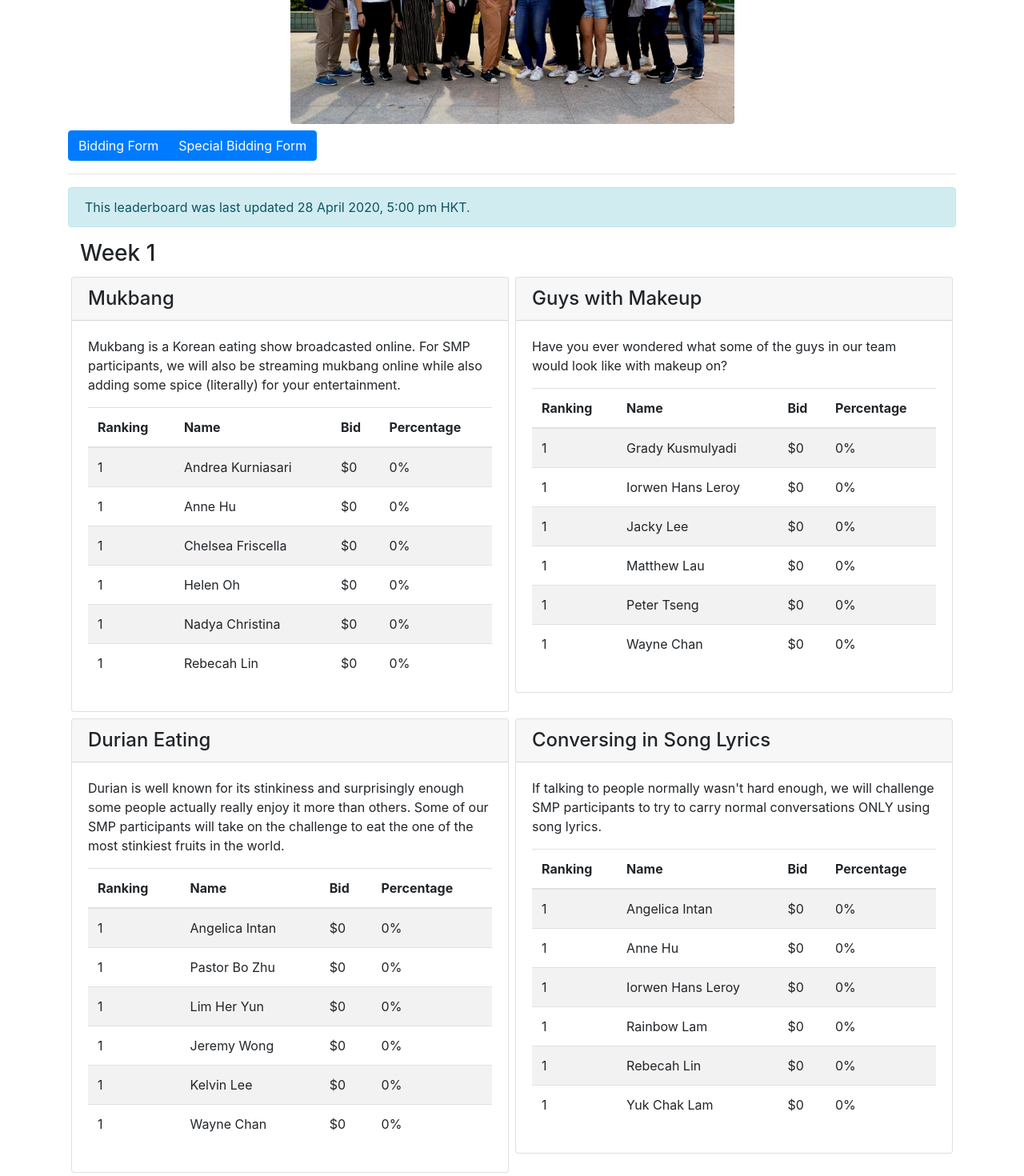
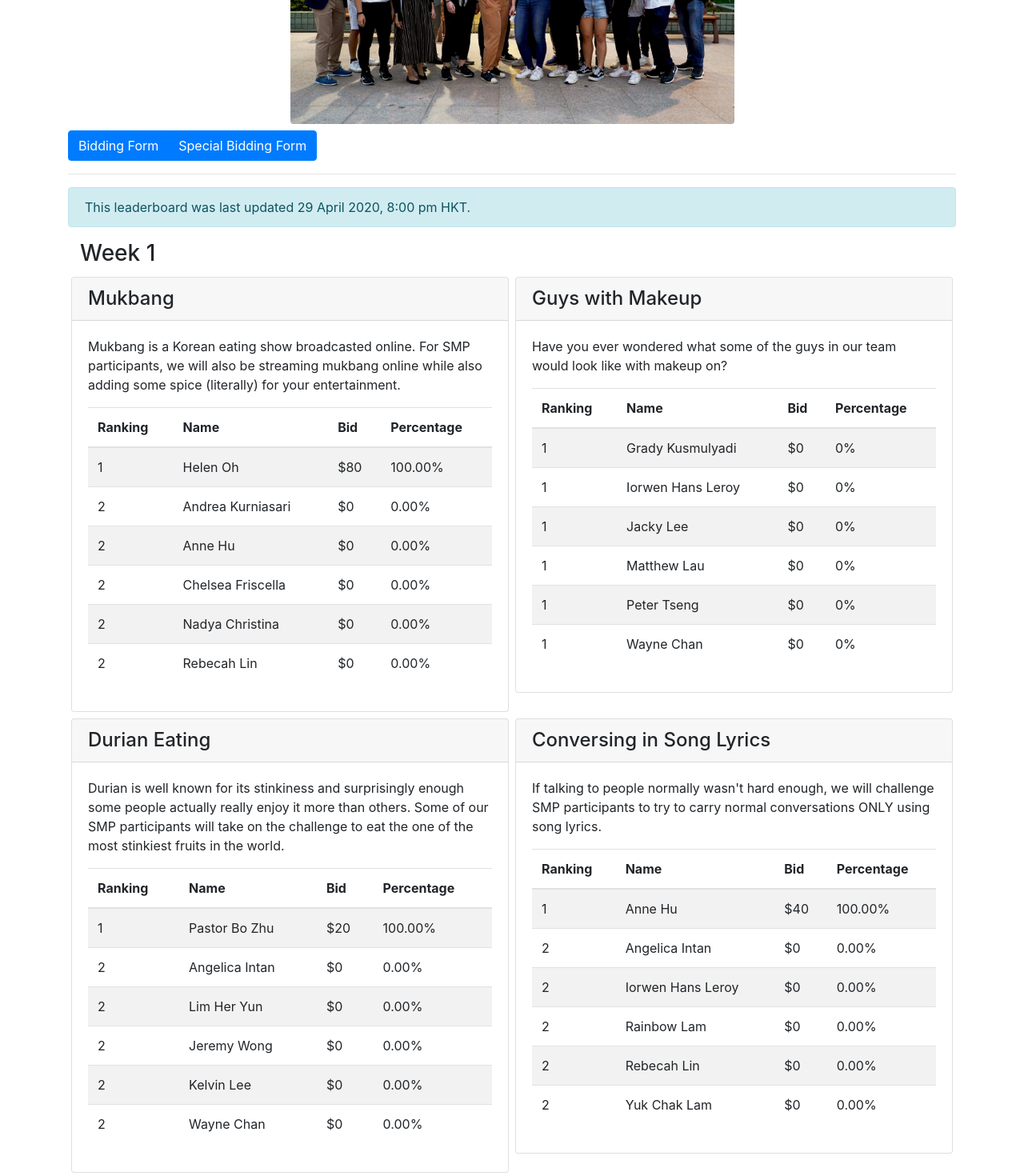
Before and after one commit to smp2020/smp2020.github.io, a React (Create React App) app: page / in a window 1280 px wide. Shown: the part 543-2013 px from the top of the page at 80% size. Built offline with nearby package versions, Linux system fonts and the light colour scheme.

Commit message:
Update bids

```diff
--- a/src/App.js
+++ b/src/App.js
@@ -5,7 +5,7 @@ import data from './data';
 
 class App extends Component {
   state = {
-    lastUpdated: '28 April 2020, 5:00 pm HKT',
+    lastUpdated: '29 April 2020, 8:00 pm HKT',
     currentWeek: 1,
     weeks: data,
     churchUrl: 'https://hongkong.hmcc.net/',
--- a/src/data.js
+++ b/src/data.js
@@ -7,7 +7,7 @@ const data = [
         { person: 'Andrea Kurniasari', bid: 0 },
         { person: 'Anne Hu', bid: 0 },
         { person: 'Chelsea Friscella', bid: 0 },
-        { person: 'Helen Oh', bid: 0 },
+        { person: 'Helen Oh', bid: 80 },
         { person: 'Nadya Christina', bid: 0 },
         { person: 'Rebecah Lin', bid: 0 },
       ]
@@ -29,7 +29,7 @@ const data = [
       description: 'Durian is well known for its stinkiness and surprisingly enough some people actually really enjoy it more than others. Some of our SMP participants will take on the challenge to eat the one of the most stinkiest fruits in the world.',
       leaderboard: [
         { person: 'Angelica Intan', bid: 0 },
-        { person: 'Pastor Bo Zhu', bid: 0 },
+        { person: 'Pastor Bo Zhu', bid: 20 },
         { person: 'Lim Her Yun', bid: 0 },
         { person: 'Jeremy Wong', bid: 0 },
         { person: 'Kelvin Lee', bid: 0 },
@@ -41,7 +41,7 @@ const data = [
       description: 'If talking to people normally wasn\'t hard enough, we will challenge SMP participants to try to carry normal conversations ONLY using song lyrics.',
       leaderboard: [
         { person: 'Angelica Intan', bid: 0 },
-        { person: 'Anne Hu', bid: 0 },
+        { person: 'Anne Hu', bid: 40 },
         { person: 'Iorwen Hans Leroy', bid: 0 },
         { person: 'Rainbow Lam', bid: 0 },
         { person: 'Rebecah Lin', bid: 0 },
```
